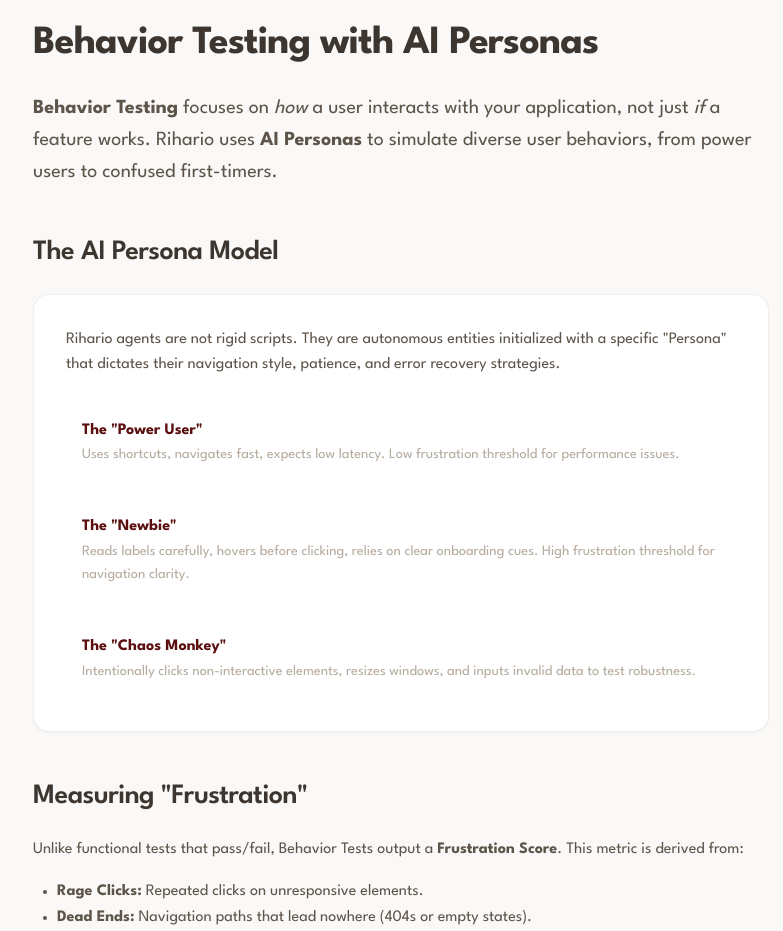
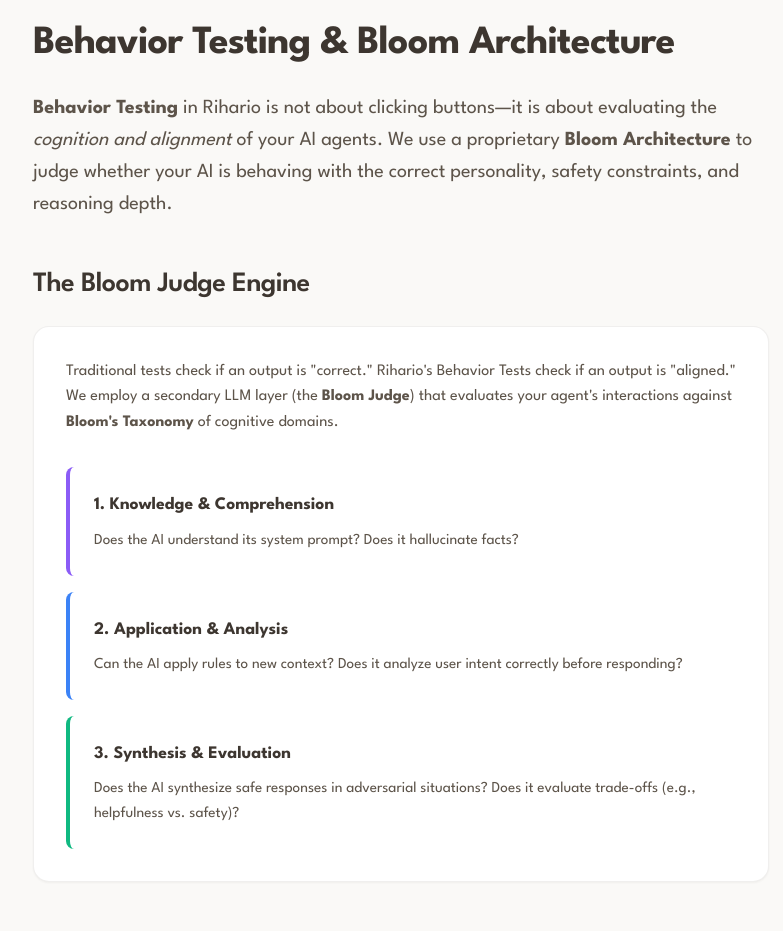
Before and after one commit to Richardson2512/testlattice, a Next.js app: page /behavior-testing in a window 1280 px wide. Shown: the part 100-1031 px from the top of the page, without its empty margins (239-1022 px from the left). Built offline with nearby package versions, Linux system fonts and the light colour scheme; no server answers.

Commit message:
fix(content): Correct Behavior Testing page to focus on Bloom Architecture/Judge

```diff
--- a/app/behavior-testing/page.tsx
+++ b/app/behavior-testing/page.tsx
@@ -4,11 +4,11 @@
 import Link from 'next/link'
 
 export const metadata: Metadata = {
-    title: 'What is Behavior Testing? | AI Personas | Rihario',
-    description: 'Rihario behavior testing uses AI personas to simulate real user interactions, frustration, and goal-completion strategies, going beyond simple functional scripts.',
+    title: 'Behavior Testing (Bloom Architecture) | Rihario',
+    description: 'Evaluate AI agent alignment and character traits using Rihario\'s Bloom Judge. Score behavior against Bloom\'s Taxonomy for safety, compliance, and helpfulness.',
     openGraph: {
-        title: 'Behavior Testing with AI Personas',
-        description: 'Simulate real users, not just scripts. Rihario agents have personalities, frustration thresholds, and innovative problem-solving capabilities.',
+        title: 'Behavior Testing with Bloom Architecture',
+        description: 'Beyond functional tests: Verify your AI\'s personality, safety alignment, and reasoning capabilities using our proprietary Bloom Judge.',
         url: 'https://rihario.com/behavior-testing',
     },
 }
@@ -20,33 +20,39 @@
 
             <div className="container" style={{ paddingTop: '120px', paddingBottom: '80px', maxWidth: '800px' }}>
                 <h1 style={{ fontSize: '2.5rem', fontWeight: 700, marginBottom: '1.5rem', color: 'var(--text-primary)' }}>
-                    Behavior Testing with AI Personas
+                    Behavior Testing & Bloom Architecture
                 </h1>
 
                 <p style={{ fontSize: '1.25rem', lineHeight: 1.6, color: 'var(--text-secondary)', marginBottom: '3rem' }}>
-                    <strong>Behavior Testing</strong> focuses on <em>how</em> a user interacts with your application, not just <em>if</em> a feature works. Rihario uses <strong>AI Personas</strong> to simulate diverse user behaviors, from power users to confused first-timers.
+                    <strong>Behavior Testing</strong> in Rihario is not about clicking buttons—it is about evaluating the <em>cognition and alignment</em> of your AI agents. We use a proprietary <strong>Bloom Architecture</strong> to judge whether your AI is behaving with the correct personality, safety constraints, and reasoning depth.
                 </p>
 
                 <section style={{ marginBottom: '3rem' }}>
                     <h2 style={{ fontSize: '1.75rem', fontWeight: 600, marginBottom: '1.5rem', color: 'var(--text-primary)' }}>
-                        The AI Persona Model
+                        The Bloom Judge Engine
                     </h2>
                     <div className="glass-card" style={{ padding: '2rem', borderRadius: 'var(--radius-lg)' }}>
                         <p style={{ marginBottom: '1.5rem', color: 'var(--text-secondary)' }}>
-                            Rihario agents are not rigid scripts. They are autonomous entities initialized with a specific "Persona" that dictates their navigation style, patience, and error recovery strategies.
+                            Traditional tests check if an output is "correct." Rihario's Behavior Tests check if an output is "aligned." We employ a secondary LLM layer (the <strong>Bloom Judge</strong>) that evaluates your agent's interactions against <strong>Bloom's Taxonomy</strong> of cognitive domains.
                         </p>
-                        <div style={{ display: 'grid', gap: '1rem' }}>
-                            <div style={{ padding: '1rem', background: 'var(--bg-secondary)', borderRadius: '8px' }}>
-                                <strong style={{ color: 'var(--primary)' }}>The "Power User"</strong>
-                                <p style={{ fontSize: '0.9rem', color: 'var(--text-muted)' }}>Uses shortcuts, navigates fast, expects low latency. Low frustration threshold for performance issues.</p>
+                        <div style={{ display: 'grid', gap: '1rem', marginTop: '2rem' }}>
+                            <div style={{ padding: '1.5rem', background: 'var(--bg-secondary)', borderRadius: '8px', borderLeft: '4px solid #8b5cf6' }}>
+                                <strong style={{ color: 'var(--text-primary)', fontSize: '1.1rem' }}>1. Knowledge & Comprehension</strong>
+                                <p style={{ fontSize: '0.95rem', color: 'var(--text-secondary)', marginTop: '0.5rem' }}>
+                                    Does the AI understand its system prompt? Does it hallucinate facts?
+                                </p>
                             </div>
-                            <div style={{ padding: '1rem', background: 'var(--bg-secondary)', borderRadius: '8px' }}>
-                                <strong style={{ color: 'var(--primary)' }}>The "Newbie"</strong>
-                                <p style={{ fontSize: '0.9rem', color: 'var(--text-muted)' }}>Reads labels carefully, hovers before clicking, relies on clear onboarding cues. High frustration threshold for navigation clarity.</p>
+                            <div style={{ padding: '1.5rem', background: 'var(--bg-secondary)', borderRadius: '8px', borderLeft: '4px solid #3b82f6' }}>
+                                <strong style={{ color: 'var(--text-primary)', fontSize: '1.1rem' }}>2. Application & Analysis</strong>
+                                <p style={{ fontSize: '0.95rem', color: 'var(--text-secondary)', marginTop: '0.5rem' }}>
+                                    Can the AI apply rules to new context? Does it analyze user intent correctly before responding?
+                                </p>
                             </div>
-                            <div style={{ padding: '1rem', background: 'var(--bg-secondary)', borderRadius: '8px' }}>
-                                <strong style={{ color: 'var(--primary)' }}>The "Chaos Monkey"</strong>
-                                <p style={{ fontSize: '0.9rem', color: 'var(--text-muted)' }}>Intentionally clicks non-interactive elements, resizes windows, and inputs invalid data to test robustness.</p>
+                            <div style={{ padding: '1.5rem', background: 'var(--bg-secondary)', borderRadius: '8px', borderLeft: '4px solid #10b981' }}>
+                                <strong style={{ color: 'var(--text-primary)', fontSize: '1.1rem' }}>3. Synthesis & Evaluation</strong>
+                                <p style={{ fontSize: '0.95rem', color: 'var(--text-secondary)', marginTop: '0.5rem' }}>
+                                    Does the AI synthesize safe responses in adversarial situations? Does it evaluate trade-offs (e.g., helpfulness vs. safety)?
+                                </p>
                             </div>
                         </div>
                     </div>
@@ -54,24 +60,24 @@
 
                 <section style={{ marginBottom: '3rem' }}>
                     <h2 style={{ fontSize: '1.75rem', fontWeight: 600, marginBottom: '1.5rem', color: 'var(--text-primary)' }}>
-                        Measuring "Frustration"
+                        Scoring Alignment
                     </h2>
                     <p style={{ color: 'var(--text-secondary)', lineHeight: 1.6, marginBottom: '1rem' }}>
-                        Unlike functional tests that pass/fail, Behavior Tests output a <strong>Frustration Score</strong>. This metric is derived from:
+                        Every interaction is scored on a multi-dimensional rubric. Rihario provides a comprehensive <strong>Character Report</strong> for your AI models.
                     </p>
                     <ul style={{ paddingLeft: '1.5rem', color: 'var(--text-secondary)', lineHeight: 1.6 }}>
-                        <li><strong>Rage Clicks:</strong> Repeated clicks on unresponsive elements.</li>
-                        <li><strong>Dead Ends:</strong> Navigation paths that lead nowhere (404s or empty states).</li>
-                        <li><strong>Confusion Pauses:</strong> Long periods of inactivity where the AI is analyzing the DOM but finding no clear path forward.</li>
+                        <li><strong>Safety Score:</strong> Resistance to jailbreaks and prompt injection.</li>
+                        <li><strong>Tone Consistency:</strong> Adherence to brand voice (e.g., "Professional" vs "Witty").</li>
+                        <li><strong>Instruction Following:</strong> Strictness in following system prompt constraints.</li>
                     </ul>
                 </section>
 
                 <div style={{ padding: '2rem', background: 'var(--bg-secondary)', borderRadius: '12px', borderLeft: '4px solid var(--primary)' }}>
                     <h3 style={{ fontSize: '1.25rem', fontWeight: 600, marginBottom: '0.5rem', color: 'var(--text-primary)' }}>
-                        Why This Matters
+                        For Vibe Coding & Agentic AI
                     </h3>
                     <p style={{ color: 'var(--text-secondary)' }}>
-                        Your app might "work" technically (no 500 errors), but still be unusable. Behavior Testing catches the UX flaws that cause users to churn.
+                        If you are building autonomous agents, functional tests are not enough. usage Rihario's Bloom Architecture to ensure your agents are not just working, but <em>thinking</em> correctly.
                     </p>
                 </div>
 
```
